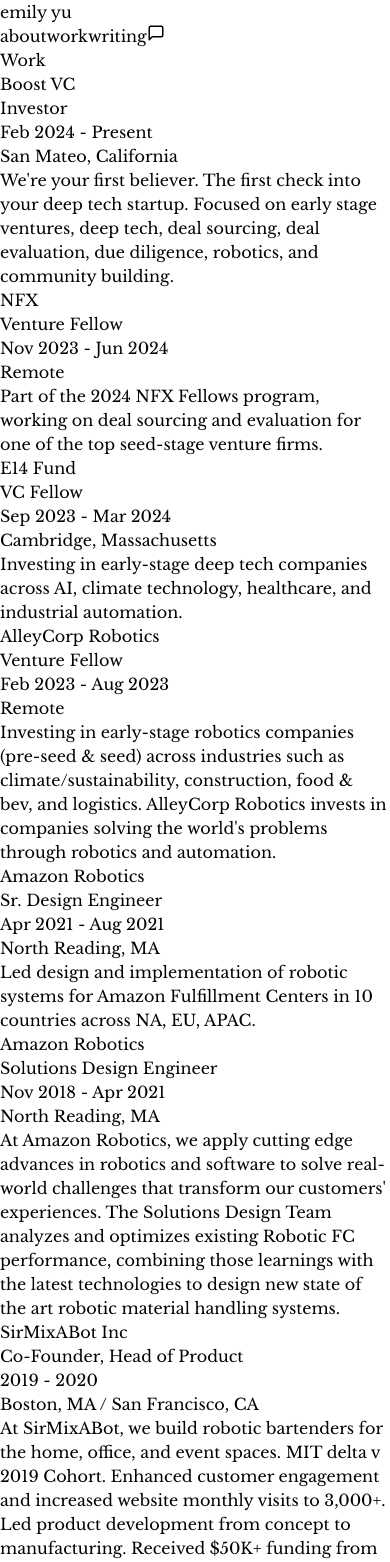
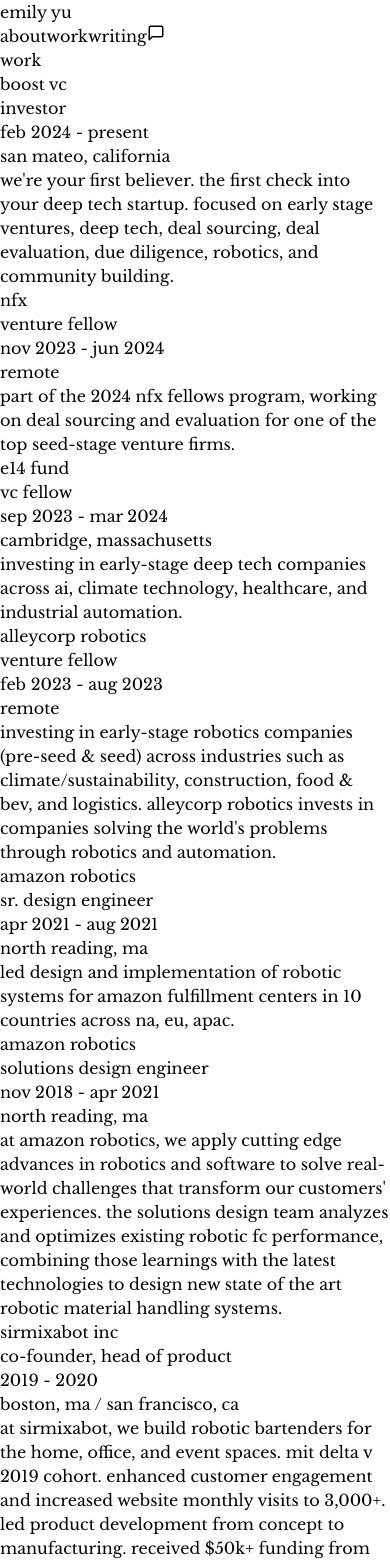
Before and after one commit to emilyyu1217/me, a Next.js app: page /work in a window 390 px wide. Shown: the top 1562 px of the page. Built offline with nearby package versions, Linux system fonts and the light colour scheme; no server answers.

Commit message:
Add my thesis page and convert all text to lowercase
Added new writing page at /writing/my-thesis with investment thesis content.
Updated all pages and message dialog to use lowercase text for consistent styling.

```diff
--- a/app/work/page.tsx
+++ b/app/work/page.tsx
@@ -29,53 +29,53 @@ function WorkItem({ company, title, duration, location, description }: WorkItemP
 export default function Work() {
   const workExperience = [
     {
-      company: "Boost VC",
-      title: "Investor",
-      duration: "Feb 2024 - Present",
-      location: "San Mateo, California",
-      description: "We're your first believer. The first check into your deep tech startup. Focused on early stage ventures, deep tech, deal sourcing, deal evaluation, due diligence, robotics, and community building."
+      company: "boost vc",
+      title: "investor",
+      duration: "feb 2024 - present",
+      location: "san mateo, california",
+      description: "we're your first believer. the first check into your deep tech startup. focused on early stage ventures, deep tech, deal sourcing, deal evaluation, due diligence, robotics, and community building."
     },
     {
-      company: "NFX",
-      title: "Venture Fellow",
-      duration: "Nov 2023 - Jun 2024",
-      location: "Remote",
-      description: "Part of the 2024 NFX Fellows program, working on deal sourcing and evaluation for one of the top seed-stage venture firms."
+      company: "nfx",
+      title: "venture fellow",
+      duration: "nov 2023 - jun 2024",
+      location: "remote",
+      description: "part of the 2024 nfx fellows program, working on deal sourcing and evaluation for one of the top seed-stage venture firms."
     },
     {
-      company: "E14 Fund",
-      title: "VC Fellow",
-      duration: "Sep 2023 - Mar 2024",
-      location: "Cambridge, Massachusetts",
-      description: "Investing in early-stage deep tech companies across AI, climate technology, healthcare, and industrial automation."
+      company: "e14 fund",
+      title: "vc fellow",
+      duration: "sep 2023 - mar 2024",
+      location: "cambridge, massachusetts",
+      description: "investing in early-stage deep tech companies across ai, climate technology, healthcare, and industrial automation."
     },
     {
-      company: "AlleyCorp Robotics",
-      title: "Venture Fellow",
-      duration: "Feb 2023 - Aug 2023",
-      location: "Remote",
-      description: "Investing in early-stage robotics companies (pre-seed & seed) across industries such as climate/sustainability, construction, food & bev, and logistics. AlleyCorp Robotics invests in companies solving the world's problems through robotics and automation."
+      company: "alleycorp robotics",
+      title: "venture fellow",
+      duration: "feb 2023 - aug 2023",
+      location: "remote",
+      description: "investing in early-stage robotics companies (pre-seed & seed) across industries such as climate/sustainability, construction, food & bev, and logistics. alleycorp robotics invests in companies solving the world's problems through robotics and automation."
     },
     {
-      company: "Amazon Robotics",
-      title: "Sr. Design Engineer",
-      duration: "Apr 2021 - Aug 2021",
-      location: "North Reading, MA",
-      description: "Led design and implementation of robotic systems for Amazon Fulfillment Centers in 10 countries across NA, EU, APAC."
+      company: "amazon robotics",
+      title: "sr. design engineer",
+      duration: "apr 2021 - aug 2021",
+      location: "north reading, ma",
+      description: "led design and implementation of robotic systems for amazon fulfillment centers in 10 countries across na, eu, apac."
     },
     {
-      company: "Amazon Robotics",
-      title: "Solutions Design Engineer",
-      duration: "Nov 2018 - Apr 2021",
-      location: "North Reading, MA",
-      description: "At Amazon Robotics, we apply cutting edge advances in robotics and software to solve real-world challenges that transform our customers' experiences. The Solutions Design Team analyzes and optimizes existing Robotic FC performance, combining those learnings with the latest technologies to design new state of the art robotic material handling systems."
+      company: "amazon robotics",
+      title: "solutions design engineer",
+      duration: "nov 2018 - apr 2021",
+      location: "north reading, ma",
+      description: "at amazon robotics, we apply cutting edge advances in robotics and software to solve real-world challenges that transform our customers' experiences. the solutions design team analyzes and optimizes existing robotic fc performance, combining those learnings with the latest technologies to design new state of the art robotic material handling systems."
     },
     {
-      company: "SirMixABot Inc",
-      title: "Co-Founder, Head of Product",
+      company: "sirmixabot inc",
+      title: "co-founder, head of product",
       duration: "2019 - 2020",
-      location: "Boston, MA / San Francisco, CA",
-      description: "At SirMixABot, we build robotic bartenders for the home, office, and event spaces. MIT delta v 2019 Cohort. Enhanced customer engagement and increased website monthly visits to 3,000+. Led product development from concept to manufacturing. Received $50K+ funding from MIT entrepreneurship programs."
+      location: "boston, ma / san francisco, ca",
+      description: "at sirmixabot, we build robotic bartenders for the home, office, and event spaces. mit delta v 2019 cohort. enhanced customer engagement and increased website monthly visits to 3,000+. led product development from concept to manufacturing. received $50k+ funding from mit entrepreneurship programs."
     }
   ]
 
@@ -86,7 +86,7 @@ export default function Work() {
       {/* Content */}
       <div className="pt-32 pb-16 px-8 md:px-16 lg:px-24">
         <div className="max-w-3xl mx-auto">
-          <h1 className="text-3xl md:text-4xl font-bold mb-8">Work</h1>
+          <h1 className="text-3xl md:text-4xl font-bold mb-8">work</h1>
 
           <div>
             {workExperience.map((job, index) => (
--- a/components/MessageDialog.tsx
+++ b/components/MessageDialog.tsx
@@ -9,8 +9,8 @@ interface MessageDialogProps {
 }
 
 const QUESTIONS = [
-  "What's your favorite color?",
-  "Who's your favorite entrepreneur?"
+  "what's your favorite color?",
+  "who's your favorite entrepreneur?"
 ]
 
 export function MessageDialog({ isOpen, onClose }: MessageDialogProps) {
@@ -87,7 +87,7 @@ export function MessageDialog({ isOpen, onClose }: MessageDialogProps) {
         <div className="p-6">
           <div className="flex justify-between items-center mb-6">
             <h2 className="text-lg font-bold text-white">
-              {isAdmin ? "Messages" : "Send a Message"}
+              {isAdmin ? "messages" : "send a message"}
             </h2>
             <button
               onClick={handleClose}
@@ -103,7 +103,7 @@ export function MessageDialog({ isOpen, onClose }: MessageDialogProps) {
           {isAdmin ? (
             <div className="space-y-4">
               {messages.length === 0 ? (
-                <p className="text-gray-400 text-sm text-center py-4">No messages yet.</p>
+                <p className="text-gray-400 text-sm text-center py-4">no messages yet.</p>
               ) : (
                 messages.map((msg) => (
                   <div key={msg.id} className="border border-gray-800 rounded p-3">
@@ -125,7 +125,7 @@ export function MessageDialog({ isOpen, onClose }: MessageDialogProps) {
           ) : showPasswordInput ? (
             <form onSubmit={handlePasswordSubmit} className="space-y-4">
               <div>
-                <label className="block text-sm text-gray-400 mb-2">Password</label>
+                <label className="block text-sm text-gray-400 mb-2">password</label>
                 <input
                   type="password"
                   value={password}
@@ -140,20 +140,20 @@ export function MessageDialog({ isOpen, onClose }: MessageDialogProps) {
                   onClick={() => setShowPasswordInput(false)}
                   className="flex-1 px-4 py-2 text-sm text-gray-400 border border-gray-800 rounded hover:bg-gray-800 transition-colors"
                 >
-                  Back
+                  back
                 </button>
                 <button
                   type="submit"
                   className="flex-1 px-4 py-2 text-sm bg-white text-black rounded hover:bg-gray-200 transition-colors"
                 >
-                  View Messages
+                  view messages
                 </button>
               </div>
             </form>
           ) : (
             <form onSubmit={handleSubmit} className="space-y-4">
               <div>
-                <label className="block text-sm text-gray-400 mb-2">Email</label>
+                <label className="block text-sm text-gray-400 mb-2">email</label>
                 <input
                   type="email"
                   value={email}
@@ -163,7 +163,7 @@ export function MessageDialog({ isOpen, onClose }: MessageDialogProps) {
                 />
               </div>
               <div>
-                <label className="block text-sm text-gray-400 mb-2">Message</label>
+                <label className="block text-sm text-gray-400 mb-2">message</label>
                 <textarea
                   value={message}
                   onChange={(e) => setMessage(e.target.value)}
@@ -173,13 +173,13 @@ export function MessageDialog({ isOpen, onClose }: MessageDialogProps) {
                 />
               </div>
               <div>
-                <label className="block text-sm text-gray-400 mb-2">Pick a question (optional)</label>
+                <label className="block text-sm text-gray-400 mb-2">pick a question (optional)</label>
                 <select
                   value={selectedQuestion}
                   onChange={(e) => setSelectedQuestion(e.target.value)}
                   className="w-full bg-black border border-gray-800 rounded px-3 py-2 text-sm text-white focus:outline-none focus:border-gray-600"
                 >
-                  <option value="">Select a question...</option>
+                  <option value="">select a question...</option>
                   {QUESTIONS.map((q) => (
                     <option key={q} value={q}>{q}</option>
                   ))}
@@ -187,13 +187,13 @@ export function MessageDialog({ isOpen, onClose }: MessageDialogProps) {
               </div>
               {selectedQuestion && (
                 <div>
-                  <label className="block text-sm text-gray-400 mb-2">Your answer</label>
+                  <label className="block text-sm text-gray-400 mb-2">your answer</label>
                   <input
                     type="text"
                     value={answer}
                     onChange={(e) => setAnswer(e.target.value)}
                     className="w-full bg-black border border-gray-800 rounded px-3 py-2 text-sm text-white focus:outline-none focus:border-gray-600"
-                    placeholder="Type your answer..."
+                    placeholder="type your answer..."
                   />
                 </div>
               )}
@@ -202,14 +202,14 @@ export function MessageDialog({ isOpen, onClose }: MessageDialogProps) {
                 disabled={status === "loading"}
                 className="w-full px-4 py-2 text-sm bg-white text-black rounded hover:bg-gray-200 transition-colors disabled:opacity-50"
               >
-                {status === "loading" ? "Sending..." : status === "success" ? "Sent!" : status === "error" ? "Error" : "Send Message"}
+                {status === "loading" ? "sending..." : status === "success" ? "sent!" : status === "error" ? "error" : "send message"}
               </button>
               <button
                 type="button"
                 onClick={() => setShowPasswordInput(true)}
                 className="w-full text-xs text-gray-600 hover:text-gray-400 transition-colors"
               >
-                Admin
+                admin
               </button>
             </form>
           )}
```
Also changed, not shown: app/about/page.tsx (+21 -21 lines), app/page.tsx (+5 -5 lines), app/writing/my-thesis/page.tsx (added, +20 -0 lines), app/writing/page.tsx (+13 -4 lines).
